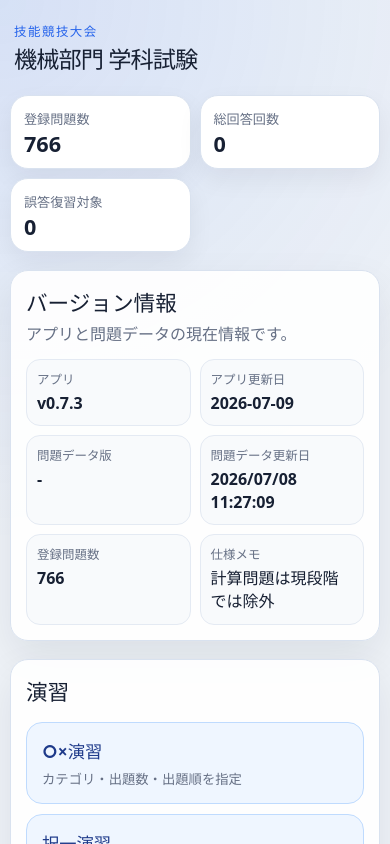
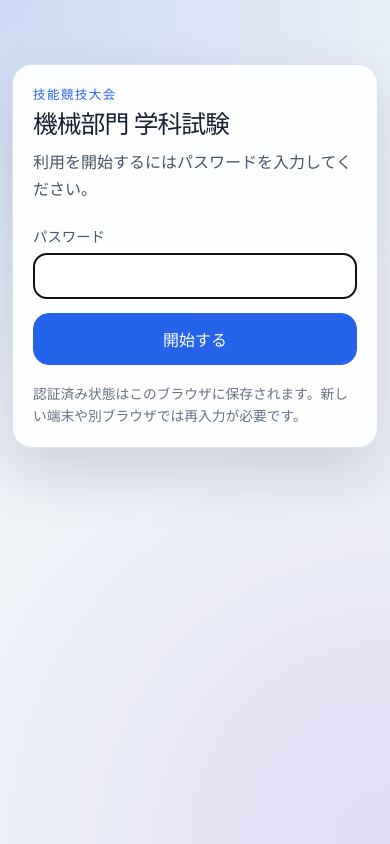
Before and after one commit to komatsu-koriyama/kikai-gakka-exam, a React (Vite) app: page / in a window 390 px wide. Shown: the top 844 px of the page. Built offline with nearby package versions, Linux system fonts and the light colour scheme.

Commit message:
Add simple password authentication

```diff
--- a/src/App.css
+++ b/src/App.css
@@ -43,6 +43,62 @@ button:disabled {
   width: min(1120px, 100%);
   margin: 0 auto;
   padding: 20px;
+}
+
+.auth-shell {
+  display: grid;
+  min-height: 100vh;
+  place-items: center;
+  padding: 20px;
+  background:
+    radial-gradient(circle at top left, rgba(37, 99, 235, 0.16), transparent 30rem),
+    radial-gradient(circle at bottom right, rgba(124, 58, 237, 0.12), transparent 28rem),
+    #eef2f7;
+}
+
+.auth-card {
+  width: min(460px, 100%);
+  border: 1px solid #d9e2ef;
+  border-radius: 24px;
+  padding: 26px;
+  background: rgba(255, 255, 255, 0.94);
+  box-shadow: 0 24px 60px rgba(15, 23, 42, 0.14);
+}
+
+.auth-card h1 {
+  margin: 0;
+  font-size: clamp(1.55rem, 6vw, 2rem);
+  letter-spacing: -0.04em;
+  line-height: 1.2;
+}
+
+.auth-description {
+  margin: 10px 0 0;
+  color: #475467;
+  line-height: 1.7;
+}
+
+.auth-form {
+  display: grid;
+  gap: 14px;
+  margin-top: 22px;
+}
+
+.auth-error {
+  margin: 0;
+  border: 1px solid #fecaca;
+  border-radius: 12px;
+  padding: 10px 12px;
+  background: #fef2f2;
+  color: #b42318;
+  font-weight: 800;
+}
+
+.auth-note {
+  margin: 18px 0 0;
+  color: #667085;
+  font-size: 0.86rem;
+  line-height: 1.6;
 }
 
 .app-header {
@@ -1214,6 +1270,17 @@ tr:last-child td {
 }
 
 @media (max-width: 520px) {
+  .auth-shell {
+    padding: 12px;
+    align-items: start;
+    padding-top: 64px;
+  }
+
+  .auth-card {
+    border-radius: 20px;
+    padding: 20px;
+  }
+
   .app-shell {
     padding: 10px;
   }
--- a/src/App.jsx
+++ b/src/App.jsx
@@ -3,6 +3,8 @@ import { useEffect, useMemo, useState } from "react";
 import "./App.css";
 
 const HISTORY_STORAGE_KEY = "kikaiGakkaExamLearningHistory";
+const AUTH_STORAGE_KEY = "kikaiGakkaExamAuthenticated";
+const AUTH_PASSWORD = "koriyamakikai";
 const SHOW_DEBUG_INFO = false;
 
 const TRUE_FALSE_SCORE = 0.2;
@@ -10,7 +12,7 @@ const MULTIPLE_CHOICE_SCORE = 0.4;
 
 const LOW_ACCURACY_THRESHOLD = 70;
 
-const APP_VERSION = "0.7.3";
+const APP_VERSION = "0.7.4";
 const APP_UPDATED_AT = "2026-07-09";
 const APP_SPEC_NOTE = "計算問題は現段階では除外";
 
@@ -36,6 +38,7 @@ const WRONG_REVIEW_ORDER_OPTIONS = [
 ];
 
 function App() {
+  const [isAuthenticated, setIsAuthenticated] = useState(() => loadAuthentication());
   const [questions, setQuestions] = useState([]);
   const [questionDataMeta, setQuestionDataMeta] = useState({
     version: "",
@@ -88,6 +91,8 @@ function App() {
   const [expandedQuestionIds, setExpandedQuestionIds] = useState(() => new Set());
 
   useEffect(() => {
+    if (!isAuthenticated) return;
+
     async function loadQuestions() {
       try {
         setLoadState({ loading: true, error: "" });
@@ -128,11 +133,21 @@ function App() {
     }
 
     loadQuestions();
-  }, []);
+  }, [isAuthenticated]);
 
   useEffect(() => {
     saveHistory(history);
   }, [history]);
+
+  function handleAuthenticate(password) {
+    if (password.trim() !== AUTH_PASSWORD) {
+      return false;
+    }
+
+    localStorage.setItem(AUTH_STORAGE_KEY, "true");
+    setIsAuthenticated(true);
+    return true;
+  }
 
   const categories = useMemo(() => {
     const values = questions
@@ -656,6 +671,10 @@ function App() {
       return true;
     }).length;
   }, [questions, setupType, setupCategories]);
+
+  if (!isAuthenticated) {
+    return <AuthScreen onAuthenticate={handleAuthenticate} />;
+  }
 
   if (loadState.loading) {
     return (
@@ -786,6 +805,60 @@ function App() {
           onBack={backToMenu}
         />
       )}
+    </div>
+  );
+}
+
+function AuthScreen({ onAuthenticate }) {
+  const [password, setPassword] = useState("");
+  const [error, setError] = useState("");
+
+  function handleSubmit(event) {
+    event.preventDefault();
+
+    const authenticated = onAuthenticate(password);
+
+    if (!authenticated) {
+      setError("パスワードが違います。");
+      setPassword("");
+    }
+  }
+
+  return (
+    <div className="auth-shell">
+      <main className="auth-card">
+        <div>
+          <p className="app-kicker">技能競技大会</p>
+          <h1>機械部門 学科試験</h1>
+          <p className="auth-description">利用を開始するにはパスワードを入力してください。</p>
+        </div>
+
+        <form className="auth-form" onSubmit={handleSubmit}>
+          <label className="form-field">
+            <span>パスワード</span>
+            <input
+              type="password"
+              value={password}
+              onChange={(event) => {
+                setPassword(event.target.value);
+                setError("");
+              }}
+              autoComplete="current-password"
+              autoFocus
+            />
+          </label>
+
+          {error && <p className="auth-error">{error}</p>}
+
+          <button className="wide-button primary" type="submit">
+            開始する
+          </button>
+        </form>
+
+        <p className="auth-note">
+          認証済み状態はこのブラウザに保存されます。新しい端末や別ブラウザでは再入力が必要です。
+        </p>
+      </main>
     </div>
   );
 }
@@ -2176,6 +2249,14 @@ function shuffleArray(array) {
   return next;
 }
 
+function loadAuthentication() {
+  try {
+    return localStorage.getItem(AUTH_STORAGE_KEY) === "true";
+  } catch {
+    return false;
+  }
+}
+
 function loadHistory() {
   try {
     const raw = localStorage.getItem(HISTORY_STORAGE_KEY);
```
